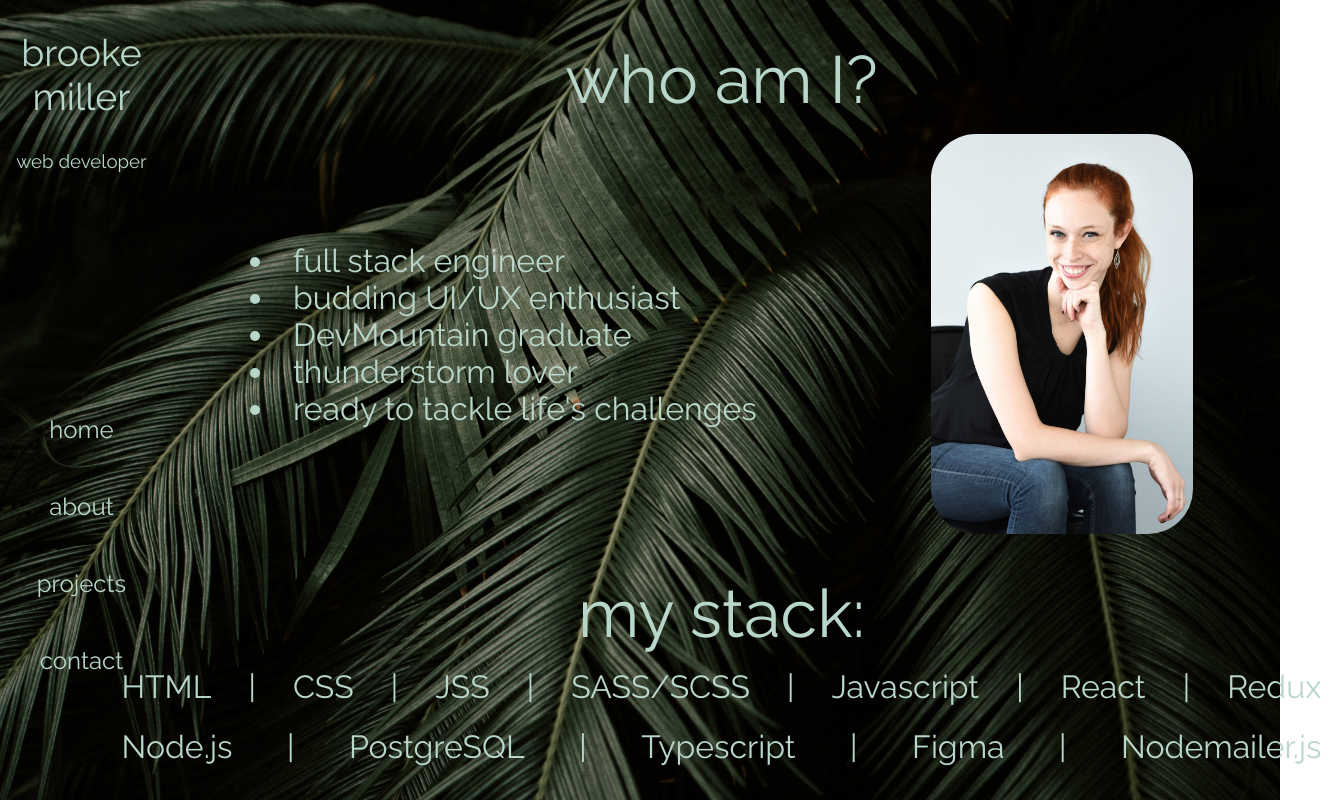
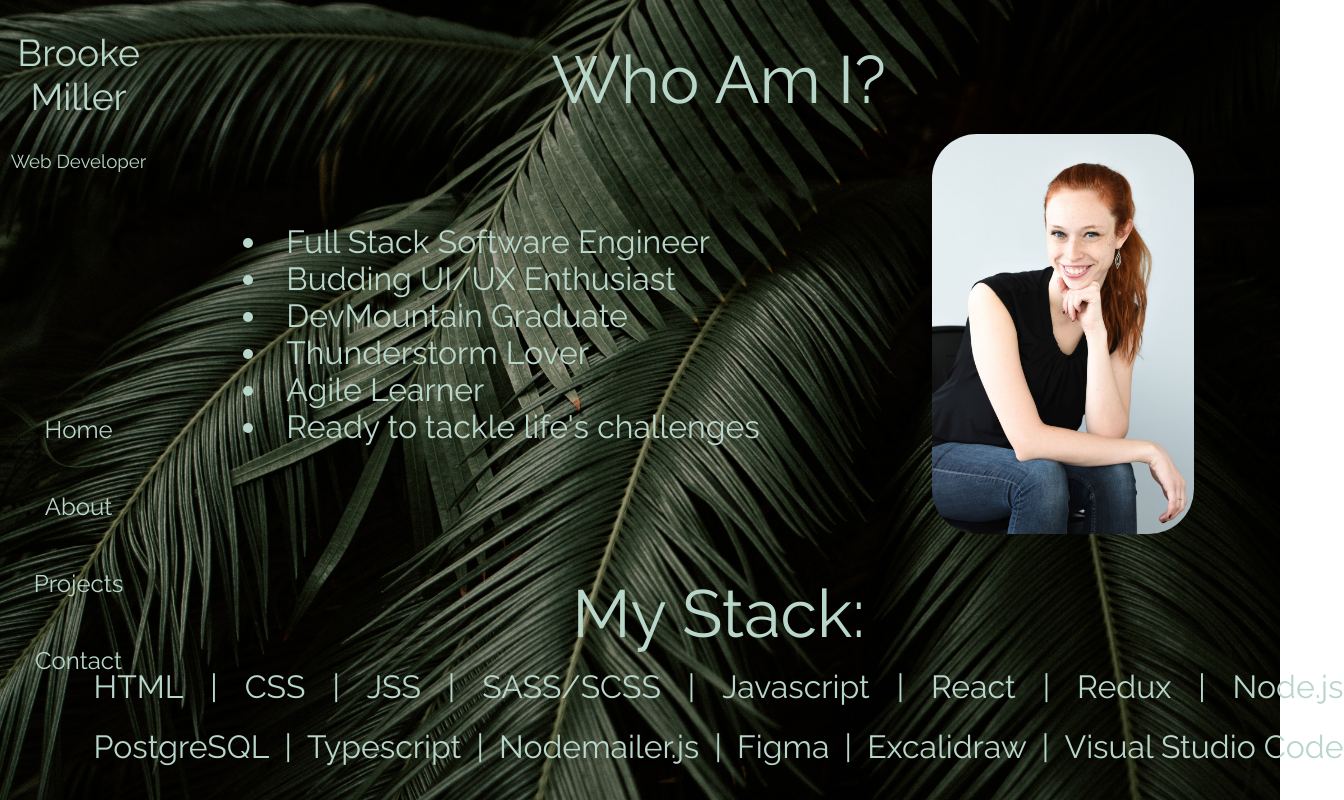
Before and after one commit to brookecm28/bcm-portfolio, a React (Create React App) app: page /#/ in a window 1280 px wide. Shown: the whole page, 1344 px wide, since content can reach past the window. Built offline with nearby package versions, Linux system fonts and the light colour scheme.

Commit message:
links added, content updated slightly

```diff
--- a/src/App.css
+++ b/src/App.css
@@ -103,7 +103,7 @@ h3 {
   display: flex;
   flex-direction: row;
   flex-wrap: wrap;
-  min-width: 1200px;
+  min-width: 1250px;
   justify-content: space-between;
   height: 60px;
   padding-top: 0;
@@ -146,6 +146,7 @@ h3 {
   font-size: 22pt;
   margin-top: 15px;
   margin-bottom: 15px;
+  color: #b8d6ca;
 }
 
 /*      contact */
--- a/src/Components/Contact.js
+++ b/src/Components/Contact.js
@@ -3,15 +3,15 @@ import React from 'react'
 function Contact() {
     return (
         <div className='contact'>
-            <div>find me at the following:</div>
+            <div>Find me at the following:</div>
             <div className='info-links'>
-                <p>LinkedIn</p>
+                <p><a className='project-link' href='https://www.linkedin.com/in/brooke-miller-95a08479' target='_blank' rel='noopener noreferrer'>LinkedIn</a></p>
                 <p>|</p>
-                <p>GitHub</p>
-                <p>|</p>
-                <p>Resume</p>
+                <p><a className='project-link' href='https://github.com/brookecm28' target='_blank' rel='noopener noreferrer'>GitHub</a></p>
+                <p>|</p> {/* */}
+                <p><a className='project-link' href='https://drive.google.com/file/d/1AmSyP1Mkzj3n6FjnzLiLLTWV9zuPI2Md/view?usp=sharing' target='_blank' rel='noopener noreferrer'>Resume</a></p>
             </div>
-            <div className='contact-info'>email:</div>
+            <div className='contact-info'>Email:</div>
             <div className='contact-links'>
                 <p>brooke.miller.dev@gmail.com</p>
             </div>
--- a/src/Components/Landing.js
+++ b/src/Components/Landing.js
@@ -5,20 +5,21 @@ function Landing() {
     return (
         <div className='landing'>
             <div className='titles'>
-                <p className='line-title'>who am I?</p>
+                <p className='line-title'>Who Am I?</p>
             </div>
             <div className='who'>
                 <div className='list'>
-                    <li>full stack engineer</li>
-                    <li>budding UI/UX enthusiast</li>
-                    <li>DevMountain graduate</li>
-                    <li>thunderstorm lover</li>
-                    <li>ready to tackle life's challenges</li>
+                    <li>Full Stack Software Engineer</li>
+                    <li>Budding UI/UX Enthusiast</li>
+                    <li>DevMountain Graduate</li>
+                    <li>Thunderstorm Lover</li>
+                    <li>Agile Learner</li>
+                    <li>Ready to tackle life's challenges</li>
                 </div>
                 <img className='headshot' src={headshot} />
             </div>
             <div className='titles'>
-                <p className='line-title'>my stack:</p>
+                <p className='line-title'>My Stack:</p>
             </div>
 
             <div className='stack-container'>
@@ -36,17 +37,21 @@ function Landing() {
                     <p className='stack-list'>React</p>
                     <p className='stack-list'>|</p>
                     <p className='stack-list'>Redux</p>
+                    <p className='stack-list'>|</p>
+                    <p className='stack-list'>Node.js</p>
                 </div>
                 <div className='stack'>
-                    <p className='stack-list'>Node.js</p>
-                    <p className='stack-list'>|</p>
                     <p className='stack-list'>PostgreSQL</p>
                     <p className='stack-list'>|</p>
                     <p className='stack-list'>Typescript</p>
                     <p className='stack-list'>|</p>
+                    <p className='stack-list'>Nodemailer.js</p>
+                    <p className='stack-list'>|</p>
                     <p className='stack-list'>Figma</p>
                     <p className='stack-list'>|</p>
-                    <p className='stack-list'>Nodemailer.js</p>
+                    <p className='stack-list'>Excalidraw</p>
+                    <p className='stack-list'>|</p>
+                    <p className='stack-list'>Visual Studio Code</p>
                 </div>
         </div>
 
--- a/src/Components/NavBar.js
+++ b/src/Components/NavBar.js
@@ -5,21 +5,21 @@ function NavBar() {
     return (
         <div className='nav'>
             <div className='nav-top'>
-                <h2>brooke miller</h2>
-                <h3>web developer</h3>
+                <h2>Brooke Miller</h2>
+                <h3>Web Developer</h3>
             </div>
             <nav className='bar'>
                 <Link className='nav-link' to='/'>
-                    <p className='nav-item'>home</p>
+                    <p className='nav-item'>Home</p>
                 </Link>
                 <Link className='nav-link' to='/about'>
-                    <p className='nav-item'>about</p>
+                    <p className='nav-item'>About</p>
                 </Link>
                 <Link className='nav-link' to='projects'>
-                    <p className='nav-item'>projects</p>
+                    <p className='nav-item'>Projects</p>
                 </Link>
                 <Link className='nav-link' to='/contact'>
-                    <p className='nav-item'>contact</p>
+                    <p className='nav-item'>Contact</p>
                 </Link>
             </nav>
         </div>
--- a/src/Components/Projects.js
+++ b/src/Components/Projects.js
@@ -5,12 +5,12 @@ function Projects() {
         <div className='projects'>
             <div>
                 <p className='project-title'>Rich Recipes</p>
-                <p className='project-link'>https://rich-recipes.com</p>
+                <p ><a className='project-link'href='https://rich-recipes.com' target='_blank' rel='noopener noreferrer'>https://rich-recipes.com</a></p>
                 <p>description paragraph description paragraph description paragraph description paragraph description paragraph description paragraph description paragraph </p>
             </div>
             <div>
                 <p className='project-title'>LemonProp Management</p>
-                <p className='project-link'>https://lemonprop.com</p>
+                <p ><a className='project-link' href='https://lemonprop.com' target='_blank' rel='noopener noreferrer'>https://lemonprop.com</a></p>
                 <p>description paragraph description paragraph description paragraph description paragraph description paragraph description paragraph description paragraph </p>
             </div>
             <div>
```
